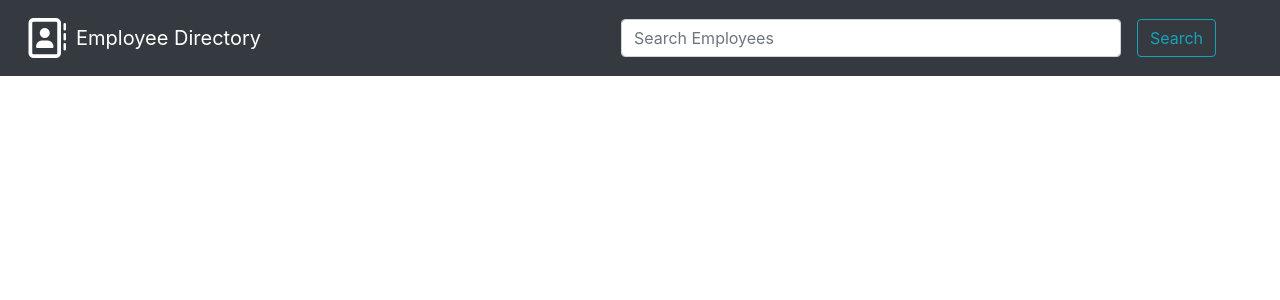
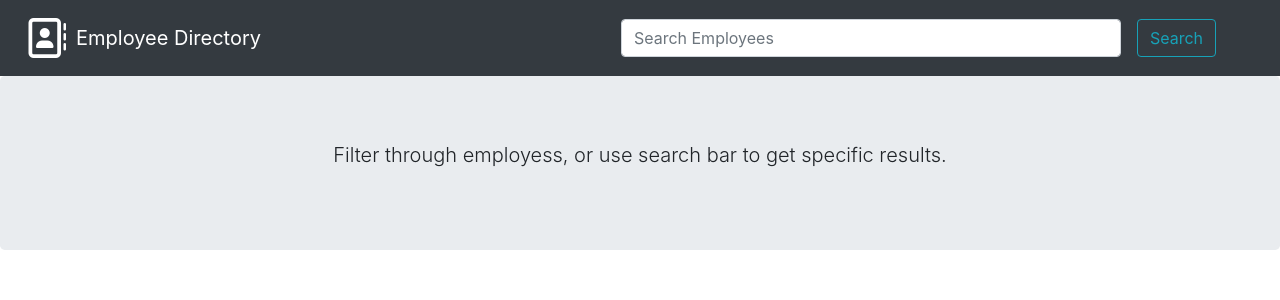
Before and after one commit to mr-andersen523/homework19, a React (Create React App) app in the folder employee-directory/: page / in a window 1280 px wide. Shown: the top 300 px of the page. Built offline with nearby package versions, Linux system fonts and the light colour scheme.

Commit message:
added instructional jumbotron

```diff
--- /dev/null
+++ b/employee-directory/src/components/Jumbotron.js
@@ -0,0 +1,14 @@
+import React from "react";
+
+function Jumbotron(component) {
+  return (
+<div class="jumbotron">
+    <div class="container">
+    <p className="lead text-center">Filter through employess, or use search bar to get specific results. </p>
+    </div>
+</div>
+
+);
+}
+
+export default Jumbotron;
--- a/employee-directory/src/components/pages/Home.js
+++ b/employee-directory/src/components/pages/Home.js
@@ -1,8 +1,12 @@
 import React from "react";
 import NavTabs from "../NavTabs"
+import Jumbotron from "../Jumbotron"
 
 const Home = () => (
+<div>
 <NavTabs></NavTabs>
+<Jumbotron></Jumbotron>
+</div>
 );
 
 export default Home;
```
